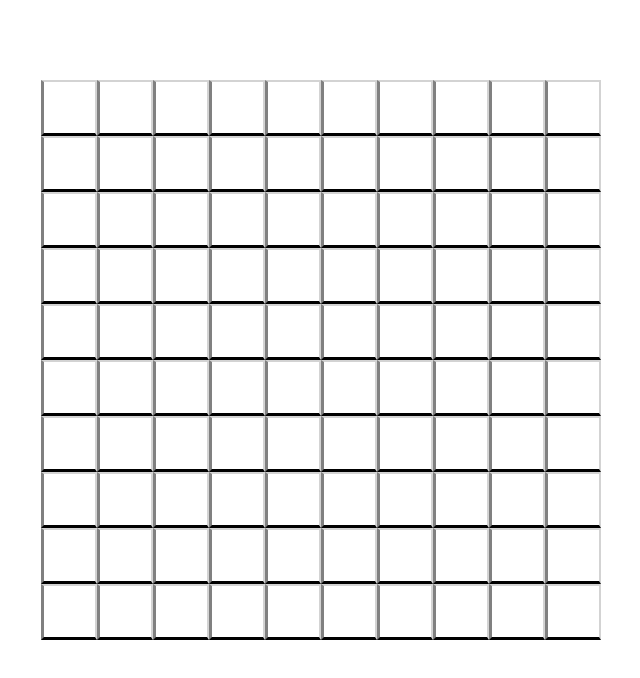
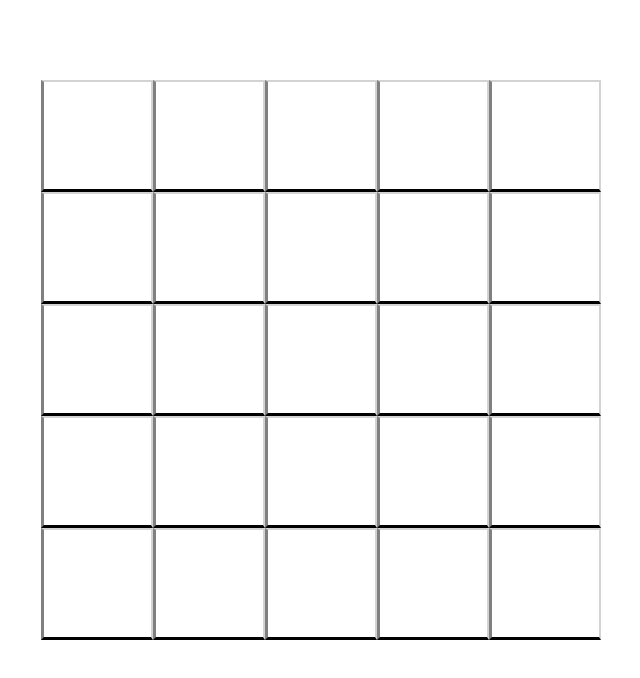
Before and after one commit to jacobkastensmidt/minesweeper, a React (Create React App) app: page / in a window 1280 px wide. Shown: the top 678 px of the page, without its empty margins (319-959 px from the left). Built offline with nearby package versions, Linux system fonts and the light colour scheme.

Commit message:
Random mine locations generating

```diff
--- a/src/App.js
+++ b/src/App.js
@@ -4,10 +4,10 @@ import './App.css';
 import Board from './Board/Board';
 
 function App() {
-  const boardWidth = 10;
+  const width = 5;
   return (
     <div className="App">
-      <Board boardWidth={boardWidth} />
+      <Board width={width} />
     </div>
   );
 }
--- a/src/Board/Board.js
+++ b/src/Board/Board.js
@@ -1,8 +1,41 @@
 import React, { Component } from 'react';
+
+// Functions
+import { shuffle } from '../utils';
+
+// Components
 import Tile from './Tile';
+
+// Styles
 import './Board.css';
 
 export default class Board extends Component {
+  state = this.generateBoard();
+
+  generateBoard() {
+    const height = this.configureHeight();
+    const width = this.configureWidth();
+
+    return {
+      mineLocations: this.generateMineLocations(height, width),
+      height: height,
+      width: width
+    }
+  }
+
+  generateMineLocations(height, width, numberOfMines) {
+    numberOfMines = numberOfMines || this.determineNumberOfMines(height, width);
+    let mineLocations = Array(height * width);
+
+    // Fill the array with 'true' for the number of mine, and false thereafter
+    for (let i = 0; i < mineLocations.length; i++) {
+      mineLocations[i] = (i < numberOfMines) ? true : false;
+    }
+    // Shuffle the mine locations randomly
+    mineLocations = shuffle(mineLocations);
+    return mineLocations;
+  }
+
 	determineNumberOfMines(height, width) {
 		const max = (height - 1) * (width - 1);
 		const min = (height > width) ? height : width;
@@ -12,24 +45,38 @@ export default class Board extends Component {
       0)
       / threeRandom.length
     );
-	}
+  }
+
+  getBoardDimensions() {
+    let {boardHeight, boardWidth} = this.props;
+    boardHeight = boardHeight || boardWidth;
+    boardWidth = boardWidth || boardHeight;
+    return { height: boardHeight, width: boardWidth };
+  }
+
+  configureHeight() {
+    let {height, width} = this.props;
+    height = height || width;
+    return height;
+  }
+
+  configureWidth() {
+    let {height, width} = this.props;
+    width = width || height;
+    return width;
+  }
 
 	render() {
-		const {boardWidth} = this.props;
-		let {boardHeight} = this.props;
-		boardHeight = boardHeight||boardWidth;
-		const boardSize = Array(boardWidth * boardHeight).fill(false);
+    this.getBoardDimensions();
 		const boardGridStyle = {
-			'gridTemplateColumns': `repeat(${boardWidth}, auto)`
+			'gridTemplateColumns': `repeat(${this.state.width}, auto)`
 		};
-		let a = this.determineNumberOfMines(boardHeight, boardWidth);
-		console.log(boardHeight + " " + boardWidth + " " + a);
 
 		return (
 			<div className="Board">
 				<div className="BoardGrid" style={boardGridStyle}>
-					{boardSize.map((value, index) => {
-						return <Tile key={index} isBomb={true}  />
+					{this.state.mineLocations.map((isBomb, index) => {
+						return <Tile key={index} isBomb={isBomb}  />
 					})}
 				</div>
 			</div>
--- a/src/Board/Tile.js
+++ b/src/Board/Tile.js
@@ -15,7 +15,7 @@ export default class Tile extends Component {
       isBomb: this.props.isBomb||false,
       isFlagged: false,
       symbol: null
-    }
+    };
 
   handleClick = () => {
     if (!this.state.isRevealed && !this.state.isFlagged) {
--- /dev/null
+++ b/src/utils.js
@@ -0,0 +1,25 @@
+/**
+ * Shuffle an array using Fisher-Yates/Knuth Shuffle (Found here https://bost.ocks.org/mike/shuffle/
+ * from this Stack Overflow https://stackoverflow.com/questions/2450954/how-to-randomize-shuffle-a-javascript-array).
+ * Function edited to be immutable.
+ *
+ * @param {array} array The array to be shuffled
+ */
+export const shuffle = function(array) {
+  let shuffledArray = [...array];
+  let m = shuffledArray.length, t, i;
+
+  // While there remain elements to shuffle…
+  while (m) {
+
+    // Pick a remaining element…
+    i = Math.floor(Math.random() * m--);
+
+    // And swap it with the current element.
+    t = shuffledArray[m];
+    shuffledArray[m] = shuffledArray[i];
+    shuffledArray[i] = t;
+  }
+
+  return shuffledArray;
+}
```
